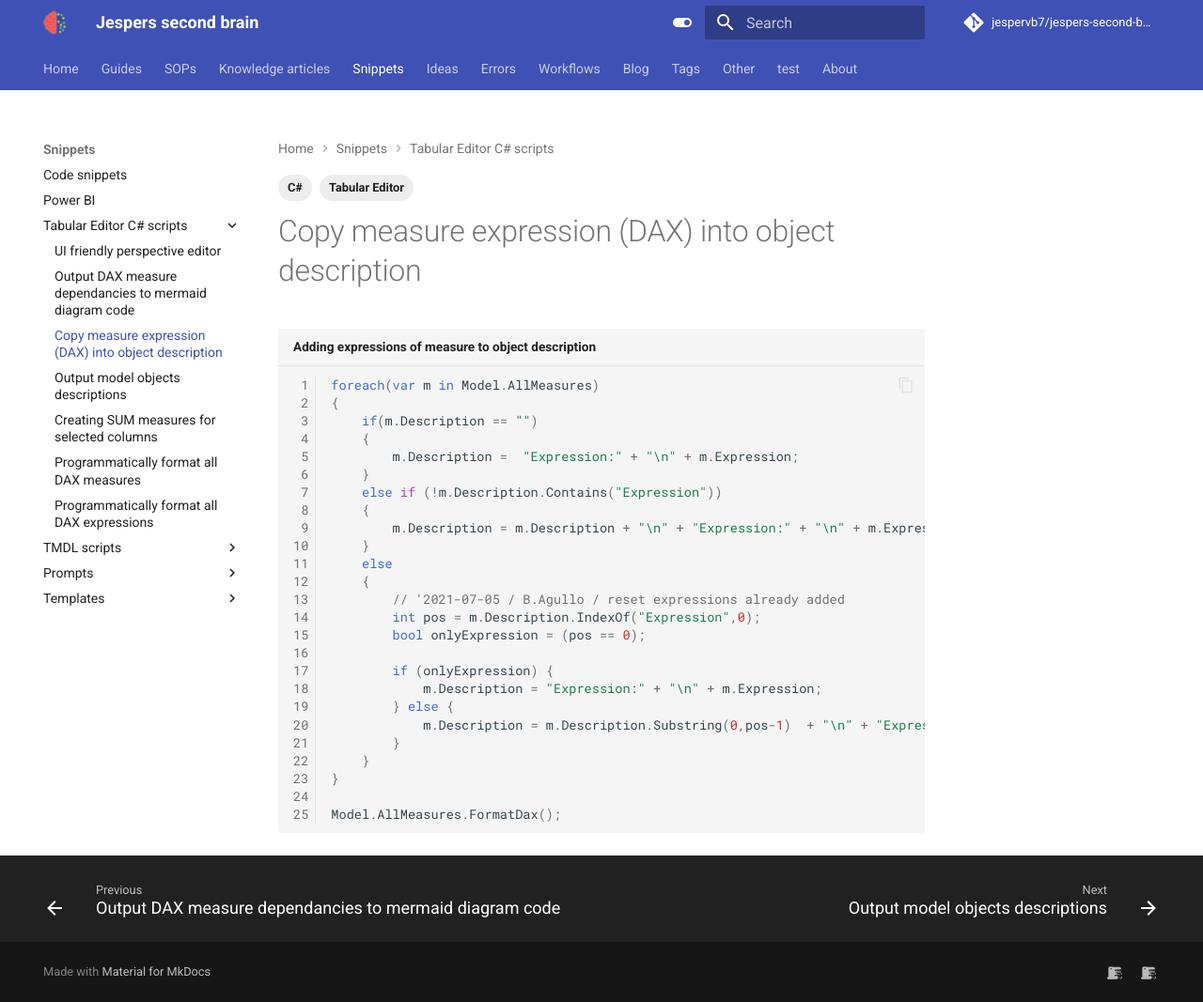
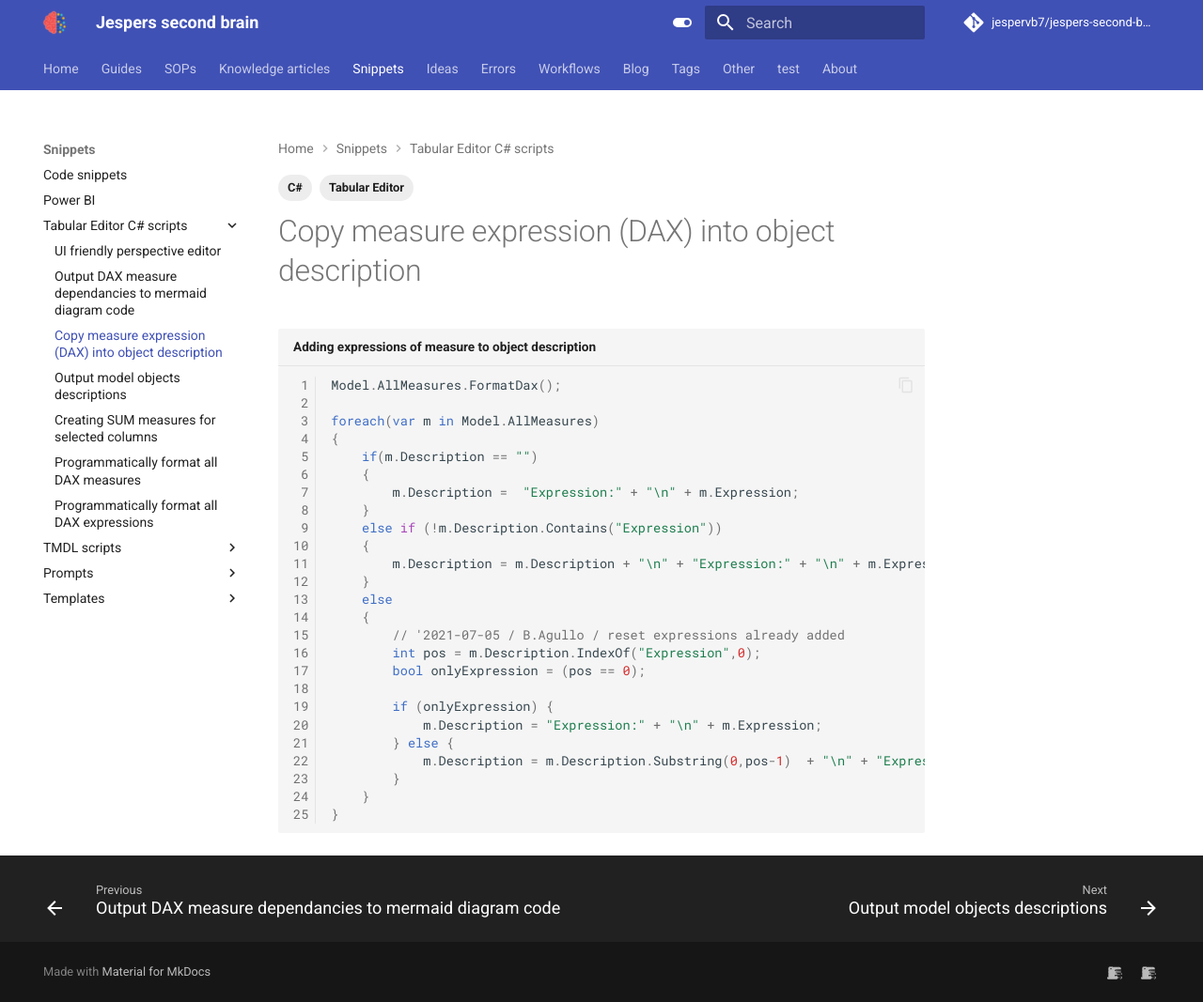
Before and after one commit to jespervb7/jespers-second-brain, an MkDocs documentation site: the page built from docs/snippets/TA C# scripts/Copy measure expressions into description.md, in a window 1280 px wide and 1067 px high. Shown: the whole window at 94% size. Built offline with MkDocs 1.6.1 and Material for MkDocs 9.7.7, drawn with Linux system fonts in a browser that asks for light colours; comment, search, counter and statistics services are not loaded; some of the changed lines change nothing that is shown.

Commit message:
Small update

````diff
--- a/docs/snippets/TA C# scripts/Copy measure expressions into description.md
+++ b/docs/snippets/TA C# scripts/Copy measure expressions into description.md
@@ -1,6 +1,9 @@
 # Copy measure expression (DAX) into object description
 
 ```C# title="Adding expressions of measure to object description" linenums="1"
+
+Model.AllMeasures.FormatDax();
+
 foreach(var m in Model.AllMeasures)
 {
     if(m.Description == "")
@@ -24,6 +27,4 @@ foreach(var m in Model.AllMeasures)
         }
     }
 }
-
-Model.AllMeasures.FormatDax();
 ```
````
